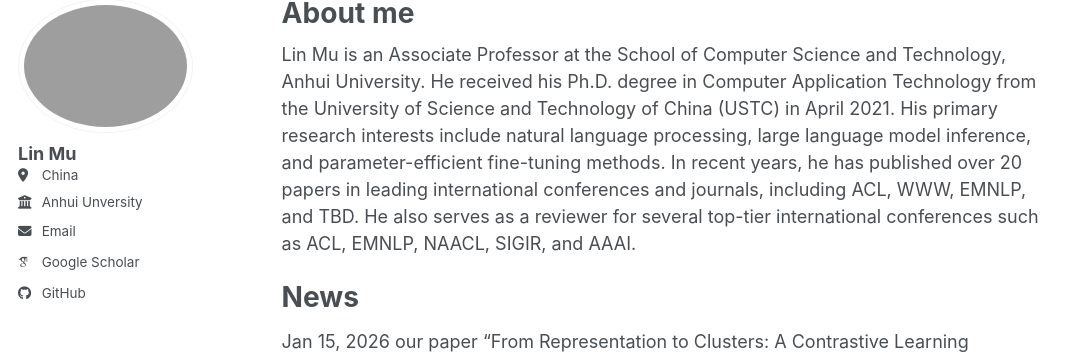
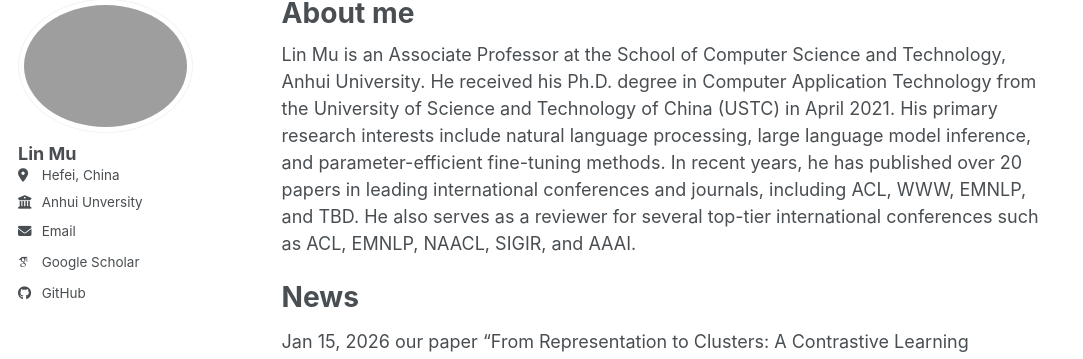
Before and after one commit to mulin-ahu/mulin.github.io, a Jekyll site: the page built from _pages/about.md, in a window 1280 px wide. Shown: the part 102-461 px from the top of the page, without its empty margins (0-1083 px from the left). Built offline with Jekyll 4.4.1, drawn with Linux system fonts in a browser that asks for light colours; some web fonts are replaced; a script bundle is joined from its source files by our own code; library files that are not in the unit come from our copies.

Commit message:
Update _config.yml

```diff
--- a/_config.yml
+++ b/_config.yml
@@ -27,7 +27,7 @@ author:
   name             : "Lin Mu"
   pronouns         : # example: "she/her"
   bio              : #"Short biography for the left-hand sidebar"
-  location         : "China"
+  location         : "Hefei, China"
   employer         : "Anhui Unversity"
   uri              : # URL
   email            : "mulin@ahu.edu.cn"
```
